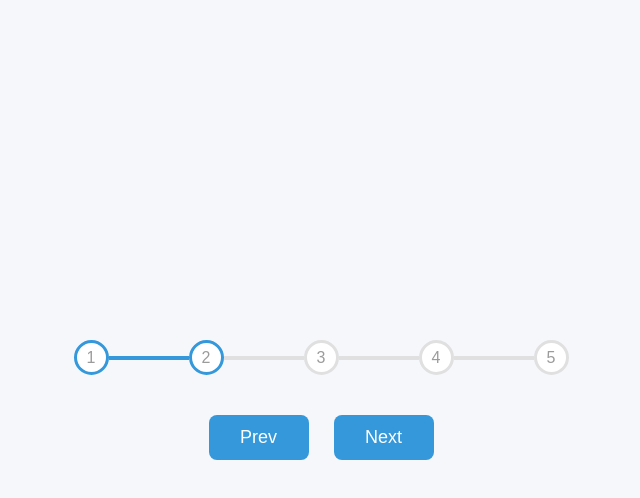
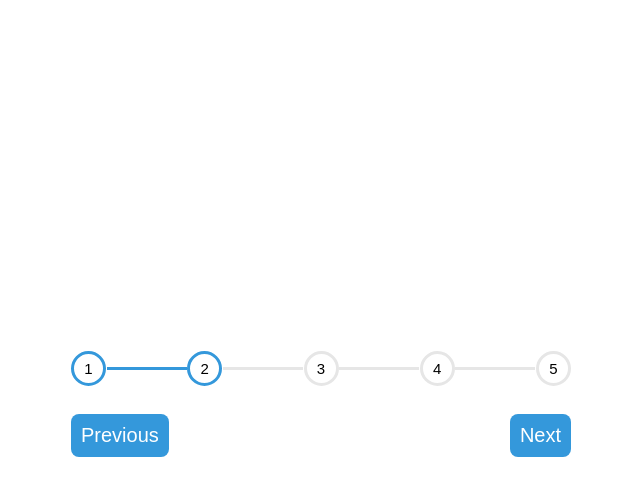
Before and after one commit to acciojob/progress-bar-himaanshusingh, a website: page main.html in a window 1280 px wide. Both pictures are taken after a click on the button "Next". Shown: the whole page, without its empty margins (319-959 px from the left). Drawn offline with Linux system fonts and the light colour scheme.

Commit message:
created a submission

```diff
--- a/main.html
+++ b/main.html
@@ -1,7 +1,11 @@
 <!DOCTYPE html>
-<html>
+<html lang="en">
   <head>
+    <meta charset="UTF-8" />
+    <meta name="viewport" content="width=device-width, initial-scale=1.0" />
+    <title>Document</title>
     <link rel="stylesheet" href="styles.css" />
+    <link rel="stylesheet" href="15-practice.css" />
   </head>
   <body>
     <div class="container">
@@ -17,10 +21,11 @@
         <div class="circle" id="circle-5">5</div>
       </div>
       <div class="button-section">
-        <button disabled id="prev">Prev</button>
+        <button id="prev" class="disable" disabled>Previous</button>
         <button id="next">Next</button>
       </div>
     </div>
     <script src="script.js"></script>
+    <script src="15-practice.js"></script>
   </body>
 </html>
--- a/script.js
+++ b/script.js
@@ -1,28 +1,34 @@
-const prevButton = document.querySelector("#prev");
-const nextButton = document.querySelector("#next");
 const circles = document.querySelectorAll(".circle");
 const lines = document.querySelectorAll(".line");
-let currentActive = 1;
-nextButton.addEventListener("click", () => {
-  currentActive++;
-  if (currentActive > circles.length) currentActive = circles.length;
-  updateUI();
+const prevBtn = document.querySelector("#prev");
+const nextBtn = document.querySelector("#next");
+
+let index = 0;
+
+nextBtn.addEventListener("click", () => {
+  if (index < lines.length) {
+    circles[index + 1].classList.add("active");
+    lines[index].classList.add("active-line");
+    prevBtn.classList.remove("disable");
+    prevBtn.removeAttribute("disabled");
+    index++;
+    if (index === lines.length) {
+      nextBtn.classList.add("disable");
+      nextBtn.setAttribute("disabled", "true");
+    }
+  }
 });
-prevButton.addEventListener("click", () => {
-  currentActive--;
-  if (currentActive < 1) currentActive = 1;
-  updateUI();
+
+prevBtn.addEventListener("click", () => {
+  if (index > 0) {
+    circles[index].classList.remove("active");
+    lines[index - 1].classList.remove("active-line");
+    nextBtn.classList.remove("disable");
+    nextBtn.removeAttribute("disabled");
+    index--;
+    if (index === 0) {
+      prevBtn.classList.add("disable");
+      prevBtn.setAttribute("disabled", "true");
+    }
+  }
 });
-function updateUI() {
-  circles.forEach((circle, index) => {
-    if (index < currentActive) circle.classList.add("active");
-    else circle.classList.remove("active");
-  });
-  lines.forEach((line, index) => {
-    if (index < currentActive - 1) line.classList.add("active-line");
-    else line.classList.remove("active-line");
-  });
-  if (currentActive === 1) prevButton.disabled = true;
-  else if (currentActive === circles.length) nextButton.disabled = true;
-  else (prevButton.disabled = false), (nextButton.disabled = false);
-}
--- a/styles.css
+++ b/styles.css
@@ -1,69 +1,70 @@
-/*  your css code here. If applicable */
 * {
   margin: 0;
   padding: 0;
   box-sizing: border-box;
+  font-size: 20px;
   font-family: Arial, Helvetica, sans-serif;
 }
-body {
-  width: 100vw;
+
+.container {
   height: 100vh;
   display: flex;
-  flex-flow: row wrap;
+  flex-flow: column wrap;
   place-content: center;
-  background-color: #f6f7fb; /* Added for better visibility */
+  gap: 20px;
 }
-.container {
-  text-align: center; /* Centering the content */
+
+.circle-section {
+  width: 500px;
+  height: 50px;
+  display: flex;
+  justify-content: space-between;
+  align-items: center;
 }
-.circle-section {
-  display: flex;
-  align-items: center;
-  justify-content: center; /* Center the progress bar itself */
-  margin-bottom: 40px; /* Added spacing */
-}
+
 .circle {
   width: 35px;
   height: 35px;
   border-radius: 50%;
-  color: #9c9b9c;
-  display: flex;
-  flex-flow: row wrap;
-  place-content: center;
-  border: 3px solid #e0e0e0;
+  border: 3px solid #e6e6e6;
   cursor: pointer;
-  background-color: #fff;
-  transition: border-color 0.4s ease; /* Added transition */
-}
-.line {
-  width: 80px; /* Increased width for better spacing */
-  height: 4px; /* Slightly thinner */
-  background-color: #e0e0e0;
-  transition: background-color 0.4s ease; /* Added transition */
-}
-.button-section {
+  padding: 5px;
   display: flex;
   justify-content: center;
-  gap: 25px;
+  align-items: center;
+  font-size: 15px;
 }
+
+.line {
+  width: 80px;
+  height: 3px;
+  background-color: #e6e6e6;
+}
+
+.button-section {
+  width: 500px;
+  display: flex;
+  place-content: space-between;
+}
+
 button {
-  width: 100px;
-  height: 45px;
+  padding: 10px;
+  cursor: pointer;
+  background-color: #3498db;
+  border: none;
   border-radius: 8px;
-  border: none;
-  font-size: 18px;
+  color: white;
+}
+
+.active {
+  border-color: #3498db;
+}
+
+.active-line {
   background-color: #3498db;
-  color: white;
-  cursor: pointer;
 }
-/* Style for disabled buttons */
-button:disabled {
+
+.disable {
   background-color: #e0e0e0;
   cursor: not-allowed;
 }
-.active {
-  border-color: #3498db;
-}
-.active-line {
-  background-color: #3498db;
-}
```
